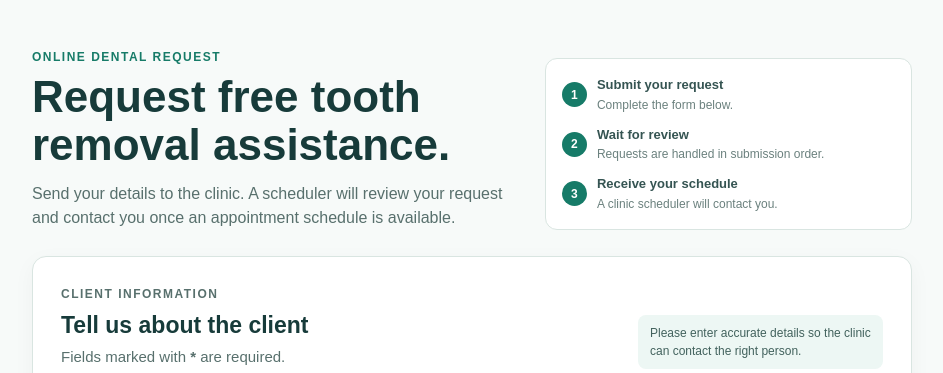
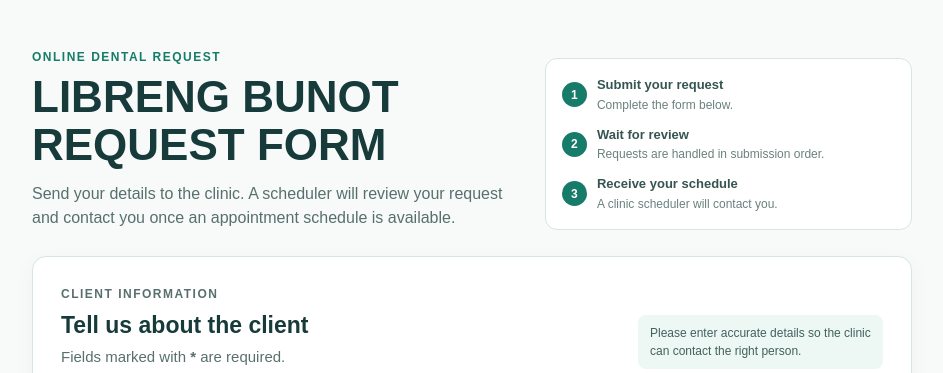
Before and after one commit to arnaut560000/Dental_scheduling, a Python web app: template templates/request.html in a window 1280 px wide. Shown: the part 68-441 px from the top of the page, without its empty margins (72-1015 px from the left). Run offline with Jinja, Linux system fonts and the light colour scheme; the template is opened without the code that fills it, so the values that code supplies are empty.

Commit message:
Rename public request form heading

```diff
--- a/templates/request.html
+++ b/templates/request.html
@@ -6,7 +6,7 @@
   <section class="request-hero" aria-labelledby="request-page-title">
     <div>
       <p class="eyebrow">ONLINE DENTAL REQUEST</p>
-      <h1 id="request-page-title">Request free tooth removal assistance.</h1>
+      <h1 id="request-page-title">LIBRENG BUNOT REQUEST FORM</h1>
       <p>Send your details to the clinic. A scheduler will review your request and contact you once an appointment schedule is available.</p>
     </div>
     <ol class="request-steps" aria-label="How the request works">
```
